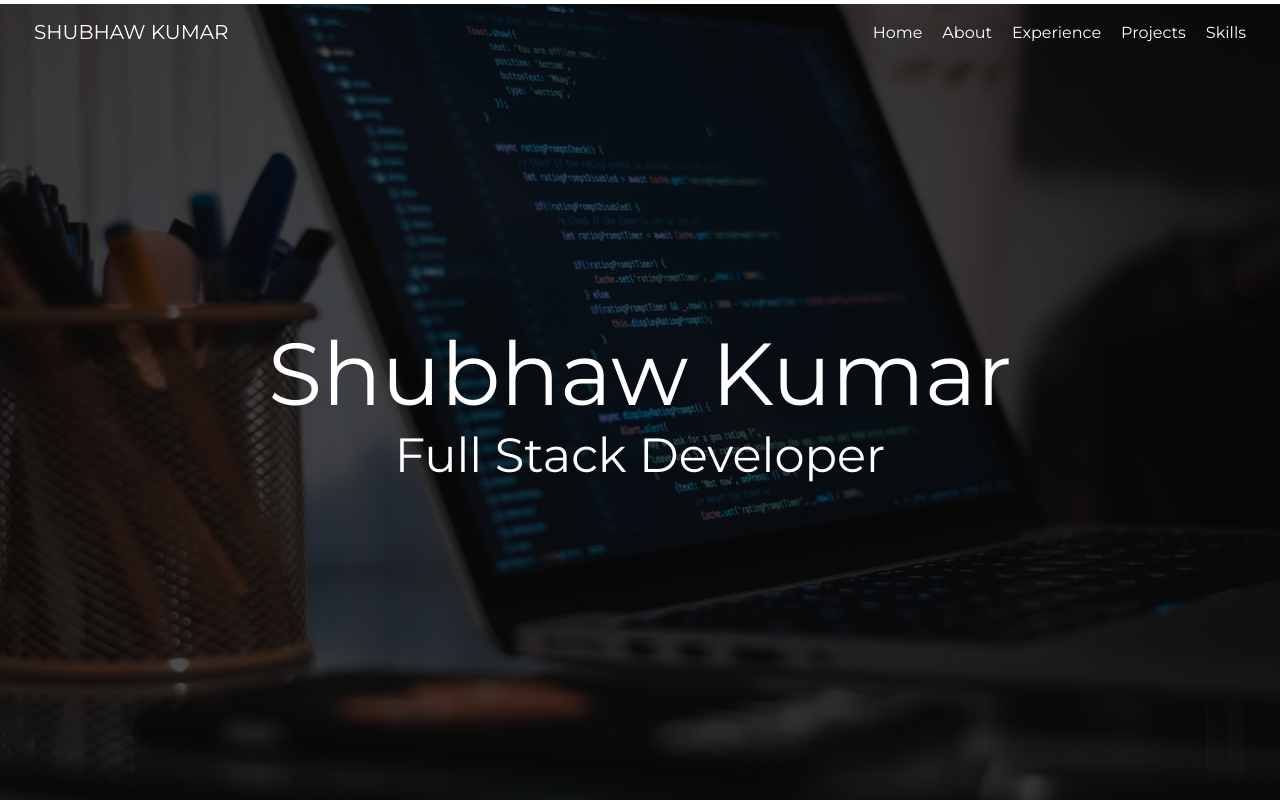
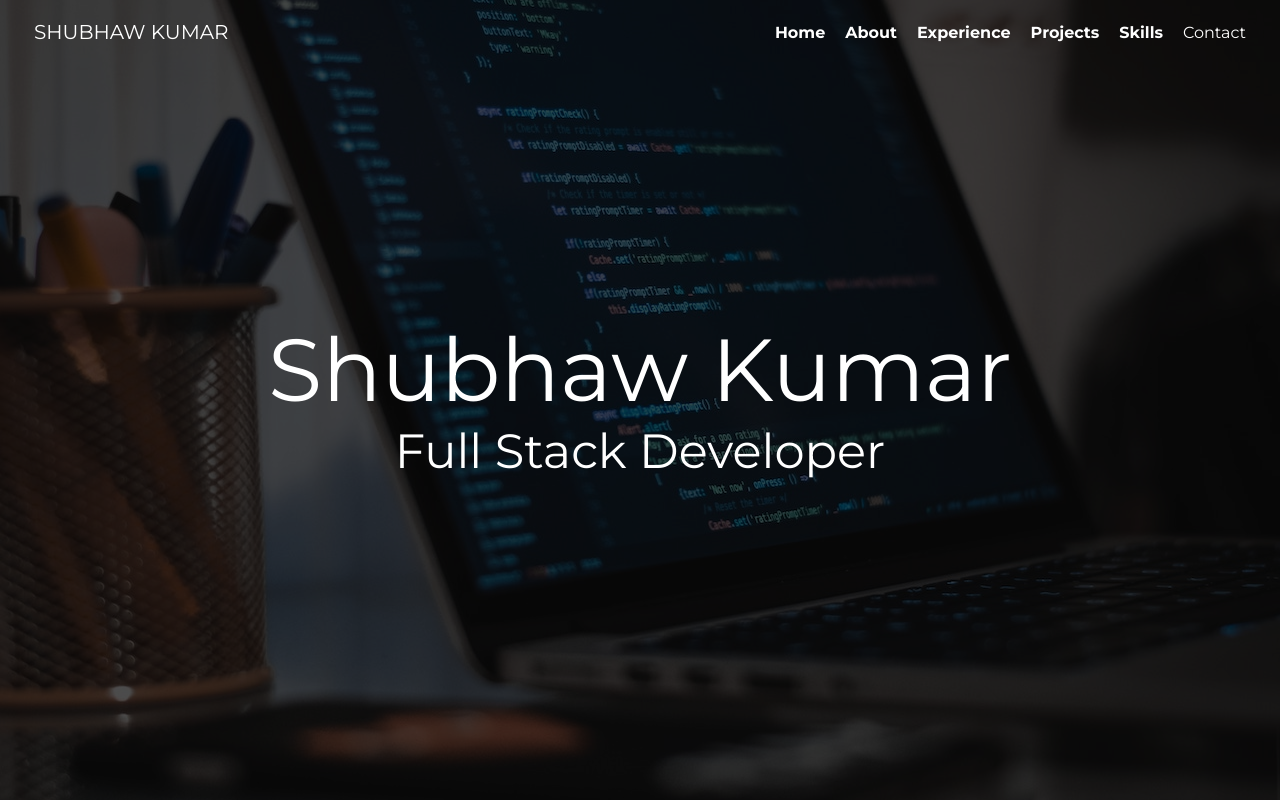
Before and after one commit to shubhaw/shubhaw.github.io, a React (Create React App) app: page / in a window 1280 px wide. Shown: the top 800 px of the page. Built offline with nearby package versions, Linux system fonts and the light colour scheme.

Commit message:
used intersectionObeserver to show active links home background image centered for mobile devices

```diff
--- a/src/App.js
+++ b/src/App.js
@@ -19,6 +19,9 @@ const useStyles = makeStyles(theme => ({
     nonTransparent: {
         backgroundColor: '#111111 !important',
         boxShadow: "0px 2px 4px -1px rgba(0,0,0,0.2), 0px 4px 5px 0px rgba(0,0,0,0.14), 0px 1px 10px 0px rgba(0,0,0,0.12)"
+    },
+    active: {
+        fontWeight: 'bold'
     }
 }));
 
@@ -26,18 +29,21 @@ function App() {
     const classes = useStyles();
     useEffect(() => {
         const header = document.querySelector("header");
-        const home = document.querySelector(".home");
+        const home = document.querySelector("#home");
+        const homeNav = document.querySelector(".homeNav");
 
         const homeOptions = {
-            rootMargin: "-70px 0px 0px 0px"
+            rootMargin: "-10% 0px 0px 0px"
         };
 
         const homeObserver = new IntersectionObserver((entries, homeObserver) => {
             entries.forEach(entry => {
                 if (!entry.isIntersecting) {
                     header.classList.add(classes.nonTransparent);
+                    homeNav.classList.remove(classes.active);
                 } else {
-                    header.classList.remove(classes.nonTransparent)
+                    header.classList.remove(classes.nonTransparent);
+                    homeNav.classList.add(classes.active);
                 }
             })
         }, homeOptions);
@@ -45,11 +51,92 @@ function App() {
         homeObserver.observe(home);
     })
 
+    useEffect(() => {
+        const about = document.querySelector("#about");
+        const aboutNav = document.querySelector(".aboutNav");
+
+        const aboutOptions = {
+            rootMargin: "-70px 0px -90% 0px"
+        };
+
+        const aboutObserver = new IntersectionObserver((entries, aboutObserver) => {
+            entries.forEach(entry => {
+                if (!entry.isIntersecting) {
+                    aboutNav.classList.remove(classes.active);
+                } else {
+                    aboutNav.classList.add(classes.active);
+                }
+            })
+        }, aboutOptions);
+
+        aboutObserver.observe(about);
+    })
+
+    useEffect(() => {
+        const experience = document.querySelector("#experience");
+        const experienceNav = document.querySelector(".experienceNav");
+
+        const experienceOptions = {
+            rootMargin: "-70px 0px -90% 0px"
+        };
+
+        const experienceObserver = new IntersectionObserver((entries, experienceObserver) => {
+            entries.forEach(entry => {
+                if (!entry.isIntersecting) {
+                    experienceNav.classList.remove(classes.active);
+                } else {
+                    experienceNav.classList.add(classes.active);
+                }
+            })
+        }, experienceOptions);
+
+        experienceObserver.observe(experience);
+    })
+
+
+    useEffect(() => {
+        const projects = document.querySelector("#projects");
+        const projectsNav = document.querySelector(".projectsNav");
+
+        const projectsOptions = {
+            rootMargin: "-70px 0px -90% 0px"
+        };
+
+        const projectsObserver = new IntersectionObserver((entries, projectsObserver) => {
+            entries.forEach(entry => {
+                if (!entry.isIntersecting) {
+                    projectsNav.classList.remove(classes.active);
+                } else {
+                    projectsNav.classList.add(classes.active);
+                }
+            })
+        }, projectsOptions);
+
+        projectsObserver.observe(projects);
+    })
+
+    useEffect(() => {
+        const skills = document.querySelector("#skills");
+        const skillsNav = document.querySelector(".skillsNav");
+
+        const skillsOptions = {
+            rootMargin: "-70px 0px -90% 0px"
+        };
+
+        const skillsObserver = new IntersectionObserver((entries, skillsObserver) => {
+            entries.forEach(entry => {
+                if (!entry.isIntersecting) {
+                    skillsNav.classList.remove(classes.active);
+                } else {
+                    skillsNav.classList.add(classes.active);
+                }
+            })
+        }, skillsOptions);
+
+        skillsObserver.observe(skills);
+    })
+
     const [isSidebarVisible, setSidebarVisibility] = useState(false);
-
-    // const toggleSidebar = () => {
-    //     setSidebarVisibility(!isSidebarVisible);
-    // }
 
     const closeSidebar = () => {
         setSidebarVisibility(false);
--- a/src/components/Header/Header.js
+++ b/src/components/Header/Header.js
@@ -8,8 +8,7 @@ import { ButtonBase } from '@material-ui/core';
 
 const useStyles = makeStyles(theme => ({
     root: {
-        flexGrow: 1,
-        border: '2px solid white'
+        flexGrow: 1
     },
     menuButton: {
         marginRight: theme.spacing(2),
@@ -26,6 +25,39 @@ const useStyles = makeStyles(theme => ({
 export default function Header(props) {
     const classes = useStyles();
 
+    const links = [
+        {
+            text: 'Home',
+            href: '#home',
+            class: 'homeNav'
+        },
+        {
+            text: 'About',
+            href: '#about',
+            class: 'aboutNav'
+        },
+        {
+            text: 'Experience',
+            href: '#experience',
+            class: 'experienceNav'
+        },
+        {
+            text: 'Projects',
+            href: '#projects',
+            class: 'projectsNav'
+        },
+        {
+            text: 'Skills',
+            href: '#skills',
+            class: 'skillsNav'
+        },
+        {
+            text: 'Contact',
+            href: '#skills',
+            class: 'skillsNav'
+        }
+    ];
+
     return (
         <div className={classes.root}>
             <AppBar position="fixed" className={classes.transparent}>
@@ -35,21 +67,13 @@ export default function Header(props) {
                     </a>
 
                     <div className={styleClasses.desktopOnly}>
-                        <ButtonBase className={styleClasses.buttonBase}>
-                            <a href="#home" className={styleClasses.link} onClick={props.click} >Home</a>
-                        </ButtonBase>
-                        <ButtonBase className={styleClasses.buttonBase}>
-                            <a href="#about" className={styleClasses.link}>About</a>
-                        </ButtonBase>
-                        <ButtonBase className={styleClasses.buttonBase}>
-                            <a href="#experience" className={styleClasses.link}>Experience</a>
-                        </ButtonBase>
-                        <ButtonBase className={styleClasses.buttonBase}>
-                            <a href="#projects" className={styleClasses.link}>Projects</a>
-                        </ButtonBase>
-                        <ButtonBase className={styleClasses.buttonBase}>
-                            <a href="#skills" className={styleClasses.link}>Skills</a>
-                        </ButtonBase>
+                        {
+                            links.map(link => (
+                                <ButtonBase className={styleClasses.buttonBase} key={link.text}>
+                                    <a href={link.href} className={styleClasses.link + ' ' + link.class}>{link.text}</a>
+                                </ButtonBase>
+                            ))
+                        }
                     </div>
                     <div className={styleClasses.mobileOnly} onClick={props.sidebarOpenHandler}>
                         <svg width="30" height="22" className={styleClasses.menuIcon}>
--- a/src/components/Header/Header.module.css
+++ b/src/components/Header/Header.module.css
@@ -5,6 +5,10 @@
     padding: 5px 10px;
     font-size: 1rem;
     text-decoration: none;
+}
+
+.link:hover, .link:focus, .link:active {
+    font-weight: bold;
 }
 
 .buttonBase {
@@ -19,9 +23,6 @@
     cursor: pointer;
 }
 
-.menuIcon {
-
-}
 
 @media only screen and (min-width: 700px) {
     .desktopOnly {
--- a/src/components/Home/Home.js
+++ b/src/components/Home/Home.js
@@ -5,7 +5,7 @@ import { Typography } from '@material-ui/core';
 
 export default function Home() {
     return (
-        <div id="home" className={styleClasses.Home + ' home'}>
+        <div id="home" className={styleClasses.Home}>
             <div className={styleClasses.Main}>
                 <div className={styleClasses.MainText}>
                     <Typography variant="h1" className={styleClasses.h1}>
--- a/src/components/Home/Home.module.css
+++ b/src/components/Home/Home.module.css
@@ -1,6 +1,7 @@
 .Home {
     background: url('../../assets/images/bg.jpg');
-    background-size: cover;
+    background-position: center center;
+    background-repeat: no-repeat;
     box-sizing: border-box;
     min-height: 100vh;
     position: relative;
--- a/src/components/Sidebar/Sidebar.js
+++ b/src/components/Sidebar/Sidebar.js
@@ -6,23 +6,28 @@ export default function Sidebar(props) {
     const links = [
         {
             text: 'Home',
-            href: '#home'
+            href: '#home',
+            class: 'homeSideNav'
         },
         {
             text: 'About',
-            href: '#about'
+            href: '#about',
+            class: 'aboutSideNav'
         },
         {
             text: 'Experience',
-            href: '#experience'
+            href: '#experience',
+            class: 'experienceSideNav'
         },
         {
             text: 'Projects',
-            href: '#projects'
+            href: '#projects',
+            class: 'projectsSideNav'
         },
         {
             text: 'Skills',
-            href: '#skills'
+            href: '#skills',
+            class: 'skillsSideNav'
         }
     ];
 
@@ -36,7 +41,7 @@ export default function Sidebar(props) {
                     {
                         links.map(link => (
                             <ButtonBase className={styleClasses.buttonBase} onClick={props.sidebarCloseHandler} key={link.text}>
-                                <a href={link.href} className={styleClasses.link}>{link.text}</a>
+                                <a href={link.href} className={styleClasses.link + ' ' + link.class}>{link.text}</a>
                             </ButtonBase>
                             // <ListItem button key={link.text}>
                             //     <ListItemText primary={link.text} />
```
